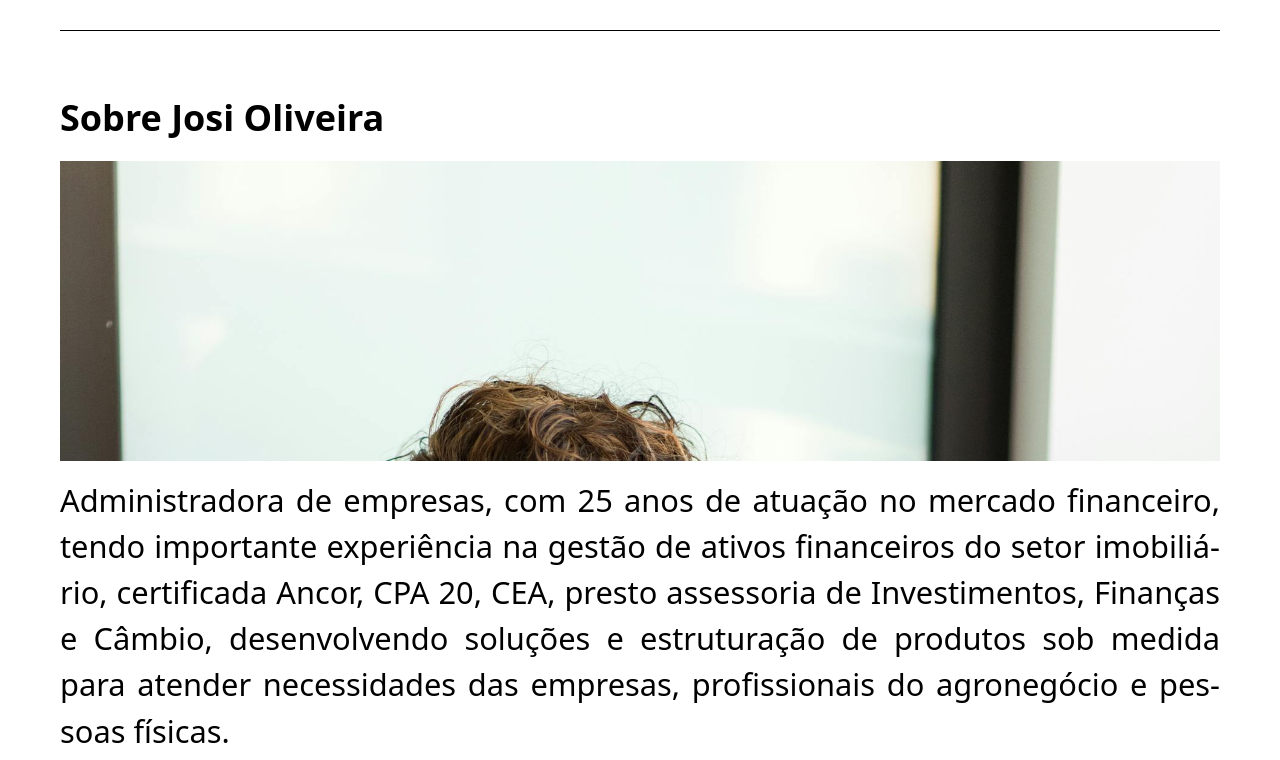
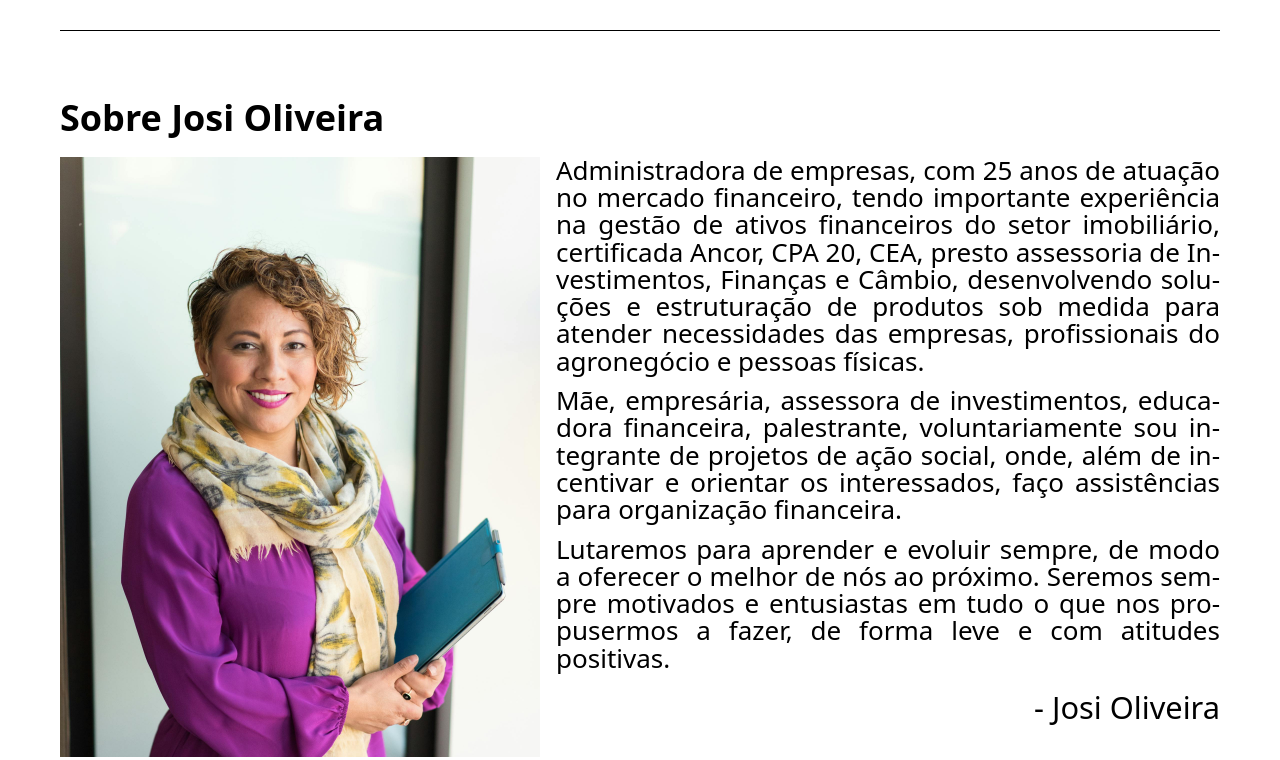
Before and after one commit to gui27souza/Platina-Assessoria, a plain HTML site: page index.html in a window 1280 px wide. Shown: the part 1480-2240 px from the top of the page. Drawn offline with Linux system fonts and the light colour scheme.

Commit message:
Início e fim sobre

```diff
--- a/css/sobre.css
+++ b/css/sobre.css
@@ -26,7 +26,7 @@
 }
 
 .open-sobre__text {
-    font-size: 1.6rem;
+    font-size: var(--h2-font-size);
     font-weight: 500;
 }
 .open-sobre__text::after {
@@ -67,7 +67,7 @@
 .sobre__footer{
     align-self: flex-end;
 
-    font-size: 1.6rem;
+    font-size: var(--p-font-size);
 }
 
 
@@ -124,7 +124,7 @@ and (min-width: 400px) {
     }
 
     .sobre__img{
-
+        height: 45rem;
     }
 
     .sobre__wrapper{
@@ -136,10 +136,11 @@ and (min-width: 400px) {
     }
 
     .sobre__resumo {
+
     }
 
     .open-sobre__text {
-        font-weight: 500;
+
     }
 
     .open-sobre__text::after {
@@ -167,11 +168,14 @@ and (min-width: 400px) {
 and (min-width: 600px) {
 
     .sobre {
-
+        display: grid;
+        grid-template-columns: 40% 60%;
+        grid-template-rows: 5rem 1fr 4rem;
     }
 
     .sobre__img{
-
+        width: 100%;
+        height: calc(25rem + 5vw);
     }
 
     .sobre__wrapper{
@@ -179,11 +183,15 @@ and (min-width: 600px) {
     }
 
     .sobre__title{
+        grid-column: 1 / -1;
+    }
 
+    .open-sobre__text {
+        grid-column: 1 / -1;
     }
 
     .sobre__text{
-
+        grid-column: 1 / -1;
     }
 
     .sobre__text__p{
@@ -202,11 +210,13 @@ and (min-width: 600px) {
 and (min-width: 900px) {
 
     .sobre {
-
+        grid-template-rows: 5rem 1fr;
+        grid-template-columns: 35% 1fr;
     }
 
     .sobre__img{
-
+        height: 100%;
+        width: 100%;
     }
 
     .sobre__wrapper{
@@ -214,23 +224,29 @@ and (min-width: 900px) {
     }
 
     .sobre__title{
-
+        width: 100%;
     }
 
     .sobre__resumo {
+        all: unset;
         display: none;
     }
 
     .open-sobre__text {
+        all: unset;
         display: none;
     }
 
     .sobre__text{
+        grid-column: unset;
         display: flex;
     }
 
     .sobre__text__p{
+        grid-area: 2 -1 / 2 -1;
 
+        /* font-size: 2rem; */
+        line-height: 1.05;
     }
 
     .sobre__footer{
@@ -245,11 +261,12 @@ and (min-width: 900px) {
 and (min-width: 1200px) {
 
     .sobre {
-
+        grid-template-rows: 5rem 60rem;
+        grid-template-columns: 48rem 1fr;
     }
 
     .sobre__img{
-
+        height: 100%;
     }
 
     .sobre__wrapper{
@@ -265,7 +282,7 @@ and (min-width: 1200px) {
     }
 
     .sobre__text__p{
-
+        font-size: 2.6rem;
     }
 
     .sobre__footer{
@@ -280,7 +297,8 @@ and (min-width: 1200px) {
 and (min-width: 1500px) {
 
     .sobre {
-
+        grid-template-rows: 5rem 50rem;
+        grid-template-columns: 48rem 1fr;
     }
 
     .sobre__img{
@@ -315,11 +333,16 @@ and (min-width: 1500px) {
 and (min-width: 1800px) {
 
     .sobre {
+        grid-template-rows: 5rem 50rem;
+        grid-template-columns: 1fr 48rem;
 
+        width: 75%;
+        margin: auto;
     }
 
     .sobre__img{
-
+        grid-row: 2 / -1;
+        grid-column: 2 / -1;
     }
 
     .sobre__wrapper{
@@ -331,7 +354,7 @@ and (min-width: 1800px) {
     }
 
     .sobre__text{
-
+        grid-area: 2 -1 / 1 -1;
     }
 
     .sobre__text__p{
--- a/css/var.css
+++ b/css/var.css
@@ -6,7 +6,7 @@
     --inner-gap: 1.2rem;
 
     --h1-font-size: 1.7rem;
-    --h2-font-size: ;
+    --h2-font-size: 1.6rem;
     --p-font-size: 1.4rem;
 
     --rotate: -90deg;
@@ -20,7 +20,7 @@ and (min-width: 300px) {
         --section-padding: 2rem;
 
         --h1-font-size: 2.2rem;
-        --h2-font-size: ;
+        --h2-font-size: 1.8rem;
         --p-font-size: 1.8rem;
     }
 
@@ -34,7 +34,8 @@ and (min-width: 400px) {
     :root {
         --section-padding: 4rem;
 
-        --h2-font-size: ;
+        --h1-font-size: calc(2.2rem + .5*1vw);
+        --h2-font-size: calc(1.8rem + 1.1*1vw);
         --p-font-size: calc(1.8rem + .8*1vw);
     }
 
@@ -47,7 +48,7 @@ and (min-width: 600px) {
 
     :root {
         --h1-font-size: 3rem;
-        --h2-font-size: ;
+        --h2-font-size: calc(1.4rem + 1.2vw);
         --p-font-size: calc(1.2rem + 1.2vw);
     }
 
@@ -60,6 +61,7 @@ and (min-width: 900px) {
 
     :root {
         --h1-font-size: 3.6rem;
+        --h2-font-size: 3.4rem;
     }
 
 }
@@ -72,7 +74,6 @@ and (min-width: 1200px) {
     :root {
         --section-padding: 6rem;
 
-        --h2-font-size: ;
         --p-font-size: calc(1.8rem + 1vw);
     }
 
@@ -84,7 +85,6 @@ and (min-width: 1200px) {
 and (min-width: 1500px) {
 
     :root {
-        --h2-font-size: ;
         --p-font-size: calc(2.2rem + .5vw);
     }
 
--- a/index.html
+++ b/index.html
@@ -178,7 +178,7 @@
         <img src="media/images/sobre/sobre.jpg" alt="" class="sobre__img">
 
         <p class="sobre__resumo">
-            Lorem ipsum dolor sit amet consectetur adipisicing elit. Sequi, atque consectetur alias ipsum tenetur obcaecati!
+            Lorem ipsum dolor sit amet consectetur adipisicing elit. Sequi, atque consectetur alias ipsum tenetur obcaecati! Lorem ipsum dolor sit amet consectetur adipisicing elit.
         </p>
 
         <h2 class="open-sobre__text" onclick="sobre()">
```
Also changed, not shown: content.txt (added), notes.txt.
